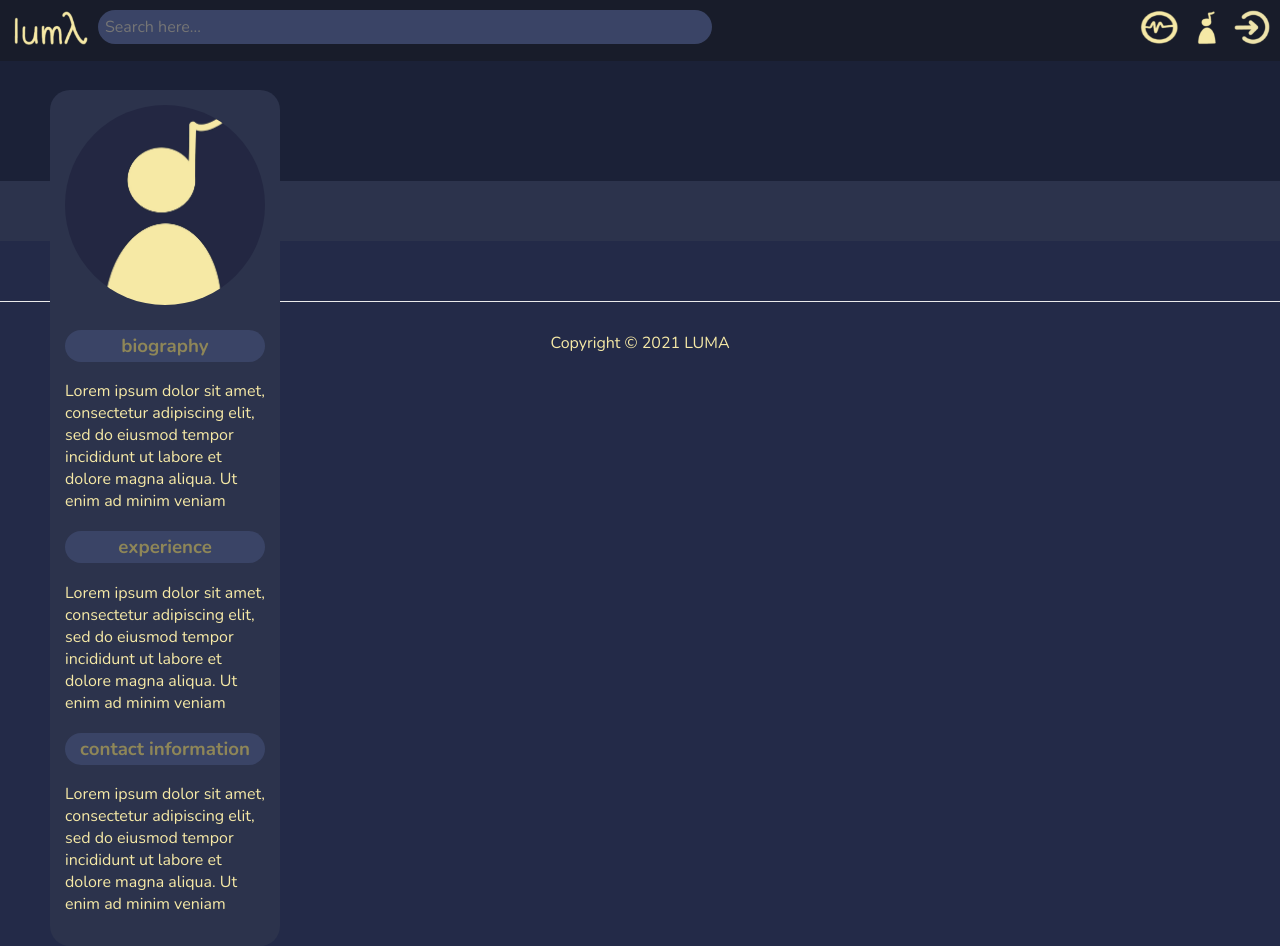
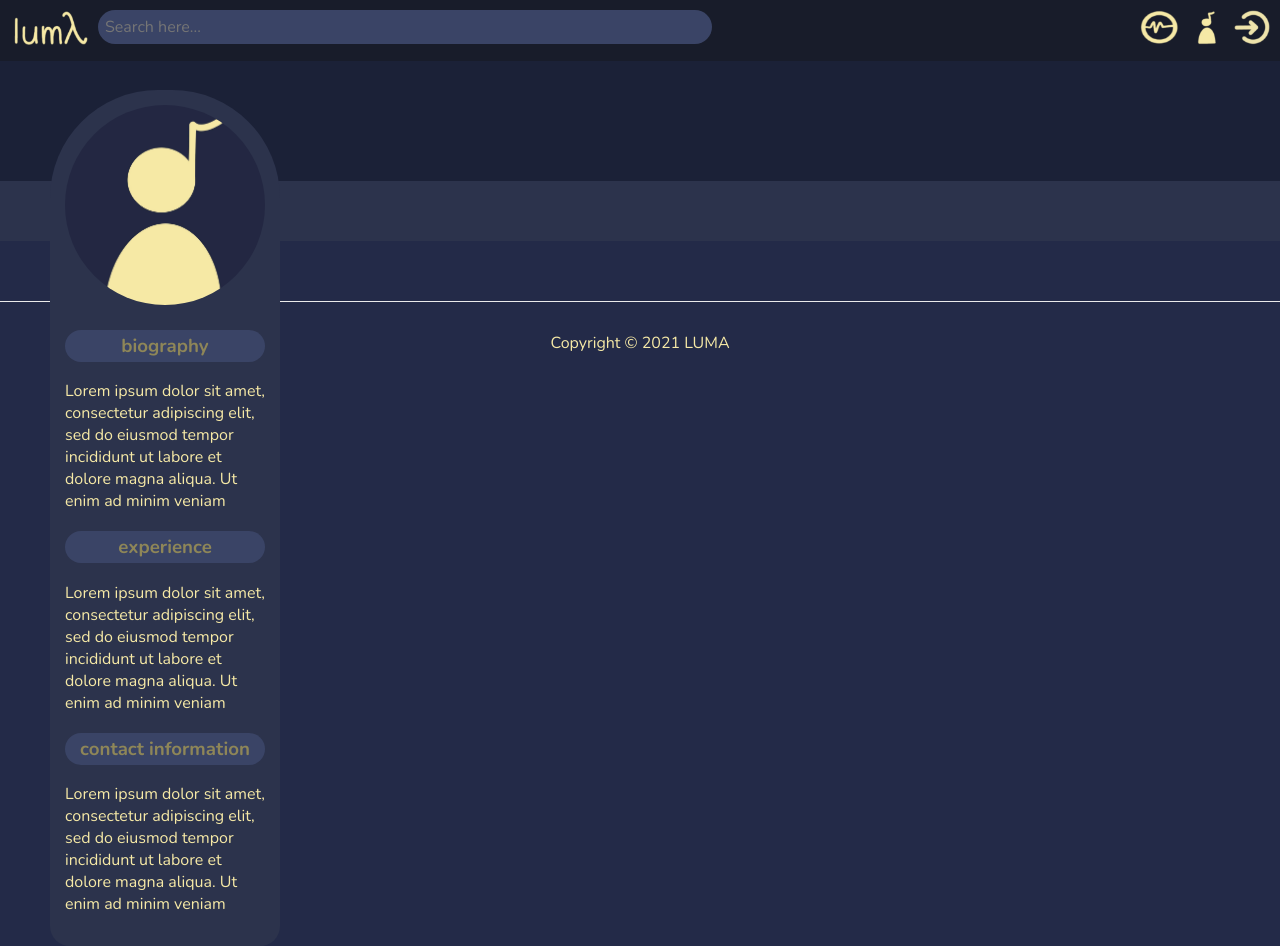
Before and after one commit to thejamielin/Luma, a Next.js app in the folder src/frontend/: page /profile in a window 1280 px wide. Built offline with nearby package versions, Linux system fonts and the light colour scheme.

Commit message:
applied border radius property to profile bar

```diff
--- a/src/frontend/styles/profile.module.css
+++ b/src/frontend/styles/profile.module.css
@@ -18,7 +18,7 @@
 .biodrop {
     background-color: #2c334c;
     position: absolute;
-    border-radius: 20px;
+    border-radius: 108px 108px 20px 20px;
     left: 50px;
     top: 90px;
     width: 200px;
```
